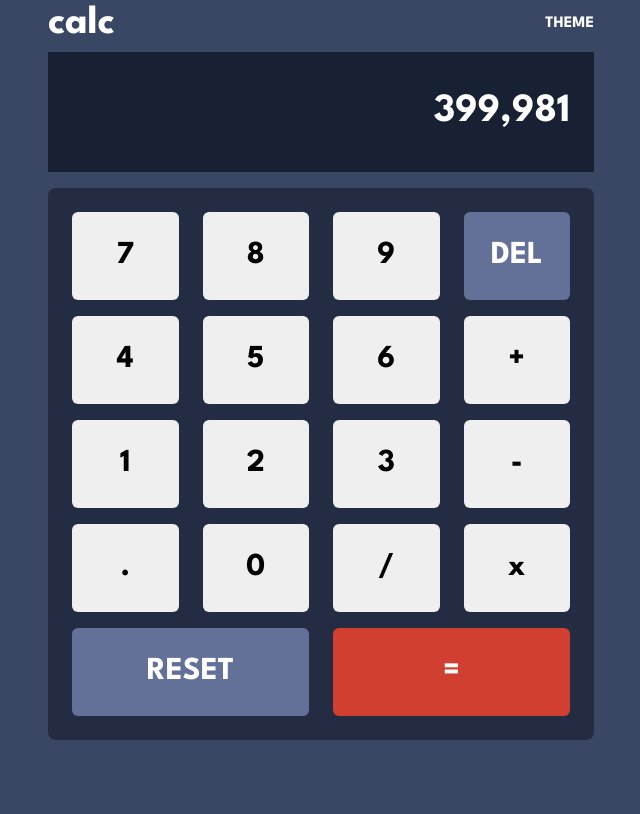
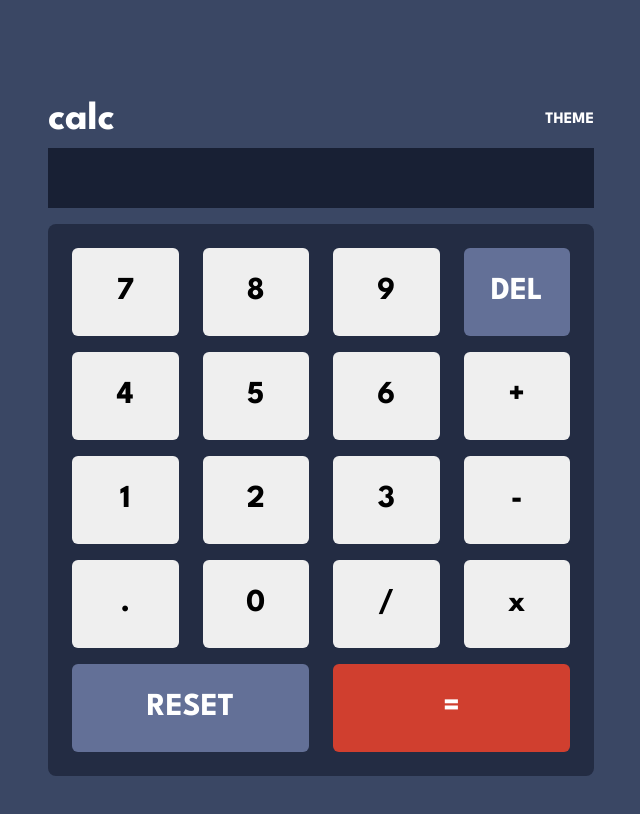
Before and after one commit to Isaac1h/Calculator-app, a plain HTML site: page index.html in a window 1280 px wide. Both pictures are taken after a click on the button "DEL". Shown: the whole page, without its empty margins (319-959 px from the left). Drawn offline with nearby package versions, Linux system fonts and the light colour scheme.

Commit message:
complete calculator functionality (UI theming next)

```diff
--- a/index.html
+++ b/index.html
@@ -1,22 +1,21 @@
 <!DOCTYPE html>
 <html lang="fr" class="theme--1">
-
   <head>
     <meta charset="UTF-8" />
     <meta name="viewport" content="width=device-width, initial-scale=1.0" />
-    <link href="https://cdn.jsdelivr.net/npm/bootstrap@5.3.8/dist/css/bootstrap.min.css" rel="stylesheet" />
+    <link
+      href="https://cdn.jsdelivr.net/npm/bootstrap@5.3.8/dist/css/bootstrap.min.css"
+      rel="stylesheet"
+    />
     <link rel="stylesheet" href="style.css" />
+    <link rel="icon" type="image/x-icon" href="/images/favicon-32x32.png" />
     <title>Calculator app</title>
   </head>
 
   <body class="theme--1">
-
-<div class="container">
-
-    <div class="row justify-content-center min-vh-100">
-
+    <div class="container mt-5">
+      <div class="row justify-content-center min-vh-100 mt-5">
         <div class="col-12 col-md-8 col-lg-6">
-
           <div class="d-flex justify-content-between align-items-center mb-1">
             <h1 class="text-white m-0">calc</h1>
             <span class="text-white">THEME</span>
@@ -24,54 +23,87 @@
 
           <div class="row mb-3">
             <div class="col-12">
-                    <div class="calculator-screen text-end fs-1">399,981</div>
+              <div class="calculator-screen text-end fs-1" id="screen"></div>
             </div>
           </div>
 
           <div class="calculator-buttons rounded-3">
-
             <div class="row mb-3">
-                    <div class="col-3"><button class="btn-calc">7</button></div>
-                    <div class="col-3"><button class="btn-calc">8</button></div>
-                    <div class="col-3"><button class="btn-calc">9</button></div>
-                    <div class="col-3"><button class="btn-calc btn-delete">DEL</button></div>
+              <div class="col-3">
+                <button class="btn-calc key" data-value="7">7</button>
+              </div>
+              <div class="col-3">
+                <button class="btn-calc key" data-value="8">8</button>
+              </div>
+              <div class="col-3">
+                <button class="btn-calc key" data-value="9">9</button>
+              </div>
+              <div class="col-3">
+                <button class="btn-calc btn-delete " id="del">DEL</button>
+              </div>
             </div>
 
             <div class="row mb-3">
-                    <div class="col-3"><button class="btn-calc">4</button></div>
-                    <div class="col-3"><button class="btn-calc">5</button></div>
-                    <div class="col-3"><button class="btn-calc">6</button></div>
-                    <div class="col-3"><button class="btn-calc">+</button></div>
+              <div class="col-3">
+                <button class="btn-calc key" data-value="4">4</button>
+              </div>
+              <div class="col-3">
+                <button class="btn-calc key" data-value="5">5</button>
+              </div>
+              <div class="col-3">
+                <button class="btn-calc key" data-value="6">6</button>
+              </div>
+              <div class="col-3">
+                <button class="btn-calc key" data-value="+">+</button>
+              </div>
             </div>
 
             <div class="row mb-3">
-                    <div class="col-3"><button class="btn-calc">1</button></div>
-                    <div class="col-3"><button class="btn-calc">2</button></div>
-                    <div class="col-3"><button class="btn-calc">3</button></div>
-                    <div class="col-3"><button class="btn-calc">-</button></div>
+              <div class="col-3">
+                <button class="btn-calc key" data-value="1">1</button>
+              </div>
+              <div class="col-3">
+                <button class="btn-calc key" data-value="2">2</button>
+              </div>
+              <div class="col-3">
+                <button class="btn-calc key" data-value="3">3</button>
+              </div>
+              <div class="col-3">
+                <button class="btn-calc key" data-value="-">-</button>
+              </div>
             </div>
 
             <div class="row mb-3">
-                    <div class="col-3"><button class="btn-calc">.</button></div>
-                    <div class="col-3"><button class="btn-calc">0</button></div>
-                    <div class="col-3"><button class="btn-calc">/</button></div>
-                    <div class="col-3"><button class="btn-calc">x</button></div>
+              <div class="col-3">
+                <button class="btn-calc key" data-value=".">.</button>
+              </div>
+              <div class="col-3">
+                <button class="btn-calc key" data-value="0">0</button>
+              </div>
+              <div class="col-3">
+                <button class="btn-calc key" data-value="/">/</button>
+              </div>
+              <div class="col-3">
+                <button class="btn-calc key" data-value="x">x</button>
+              </div>
             </div>
 
             <div class="row">
-                    <div class="col-6"><button class="btn-calc btn-reset w-100">RESET</button></div>
-                    <div class="col-6"><button class="btn-calc btn-equals w-100">=</button></div>
+              <div class="col-6">
+                <button class="btn-calc btn-reset w-100" id="reset">
+                  RESET
+                </button>
               </div>
-
+              <div class="col-6">
+                <button class="btn-calc btn-equals w-100" id="equal">=</button>
               </div>
-
             </div>
-
           </div>
-
         </div>
+      </div>
+    </div>
+    <script src="/script.js"></script>
 
     <script src="https://cdn.jsdelivr.net/npm/bootstrap@5.3.8/dist/js/bootstrap.bundle.min.js"></script>
-
   </body>
 </html>
--- /dev/null
+++ b/script.js
@@ -0,0 +1,40 @@
+
+const screen = document.getElementById("screen"); //id
+const keys = document.querySelectorAll(".key"); //classe
+
+const deleteBtn = document.getElementById("del");
+const resetBtn = document.getElementById("reset");
+const equalBtn = document.getElementById("equal");
+
+let operation = "";
+screen.textContent = "0";
+
+keys.forEach(key =>{
+    key.addEventListener("click",()=>{
+        operation += key.dataset.value;
+        console.log(key.dataset);
+        screen.textContent=operation;
+    })
+} );
+
+
+deleteBtn.addEventListener("click",()=>{
+    operation = operation.slice(0, -1);
+    screen.textContent = operation;
+});
+
+resetBtn.addEventListener("click",()=>{
+    operation="";
+    screen.textContent = operation;
+})
+
+equalBtn.addEventListener("click",()=>{
+    try{
+        const safeOp = operation.replace(/x/g, "*");
+        operation = eval(safeOp).toString();
+        screen.textContent = operation;
+    } catch(error){
+
+        screen.textContent = "Error";
+    }
+})
```
Lines whose indentation alone changed are shown as unchanged.
